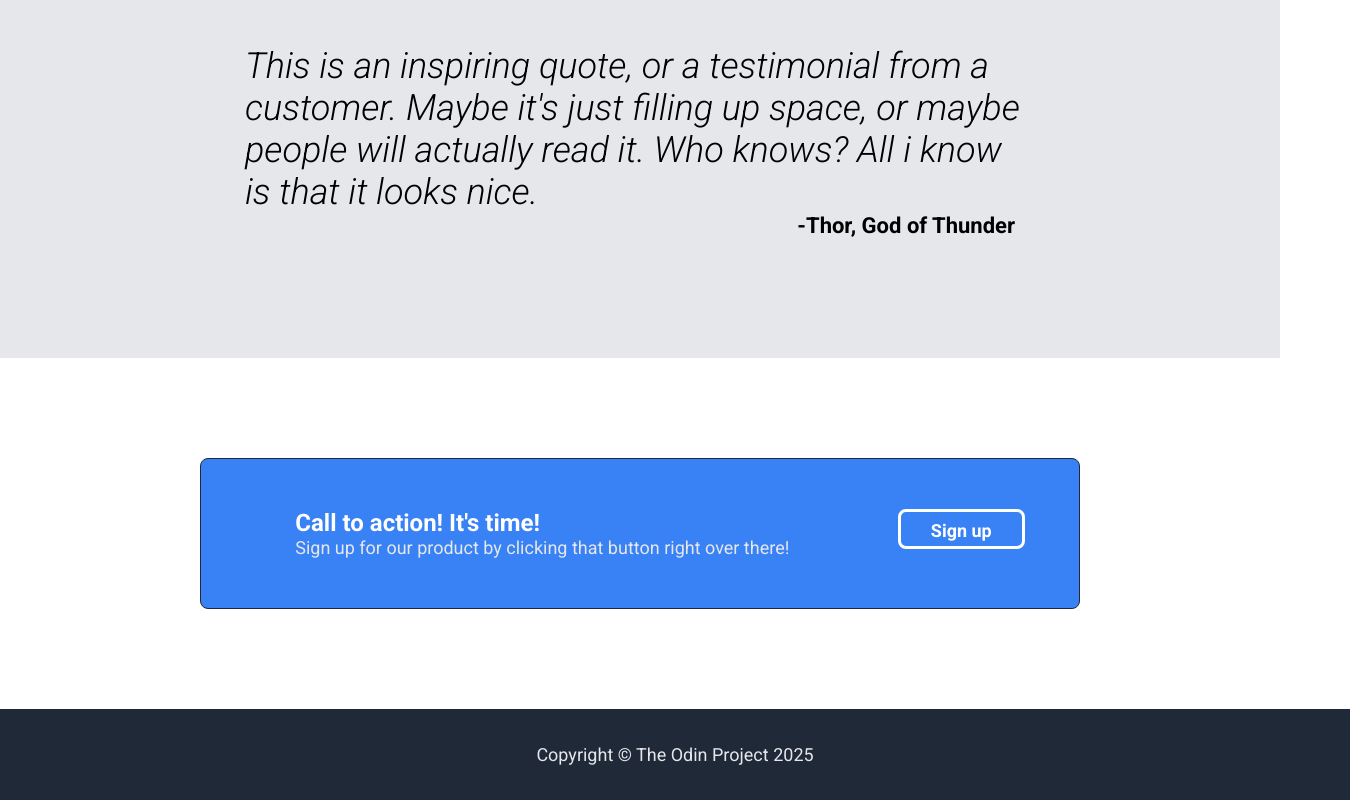
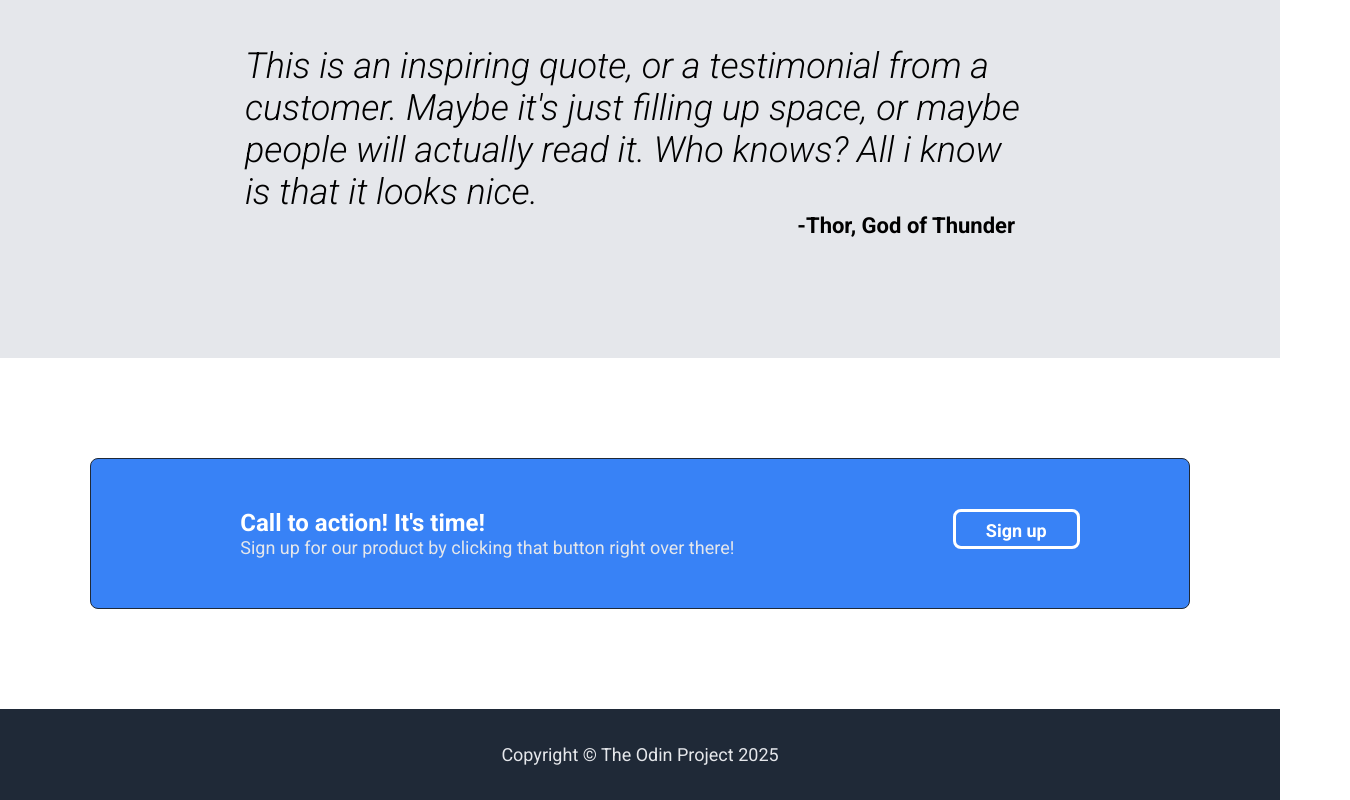
Before and after one commit to Yamen-M/Landing-Page, a plain HTML site: page index.html in a window 1280 px wide. Shown: the part 1057-1857 px from the top of the page, 1350 px wide, since content can reach past the window. Drawn offline with Linux system fonts and the light colour scheme.

Commit message:
fixed overflow problem

```diff
--- a/styles.css
+++ b/styles.css
@@ -6,6 +6,7 @@ body{
     display: flex;
     flex-direction: column;
     flex: 1;
+    overflow-x: hidden;
 }
 
 .HeaderHero{
@@ -169,7 +170,7 @@ a{
 
 .CallToAction{
     background-color: #ffffff;
-    padding: 100px 200px;
+    padding: 100px 0px;
 }
 
 .cta-container{
@@ -181,6 +182,8 @@ a{
     padding-bottom: 50px;
     padding-left: 40px;
     border-radius: 8px;
+    max-width: 1100px;
+    margin: 0 auto;
 }
 
 .cta-content{
@@ -215,3 +218,13 @@ a{
     text-align: center;
     padding: 35px;
 }
+
+.HeaderHero, .middleContent, .quote, .CallToAction {
+    width: 100%;
+    max-width: 100%;
+    overflow: hidden;
+}
+
+*, *::before, *::after {
+    box-sizing: border-box;
+}
```
